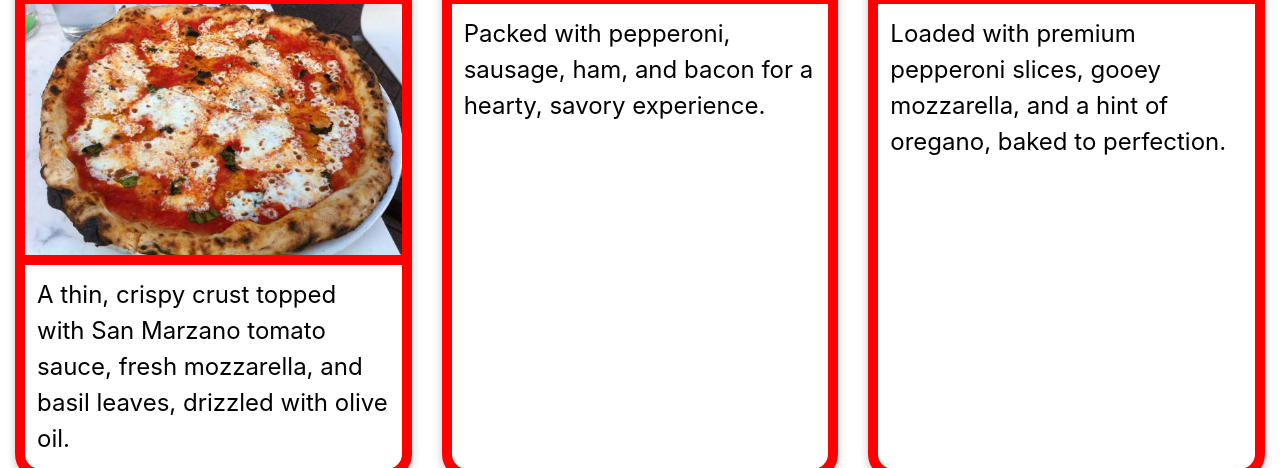
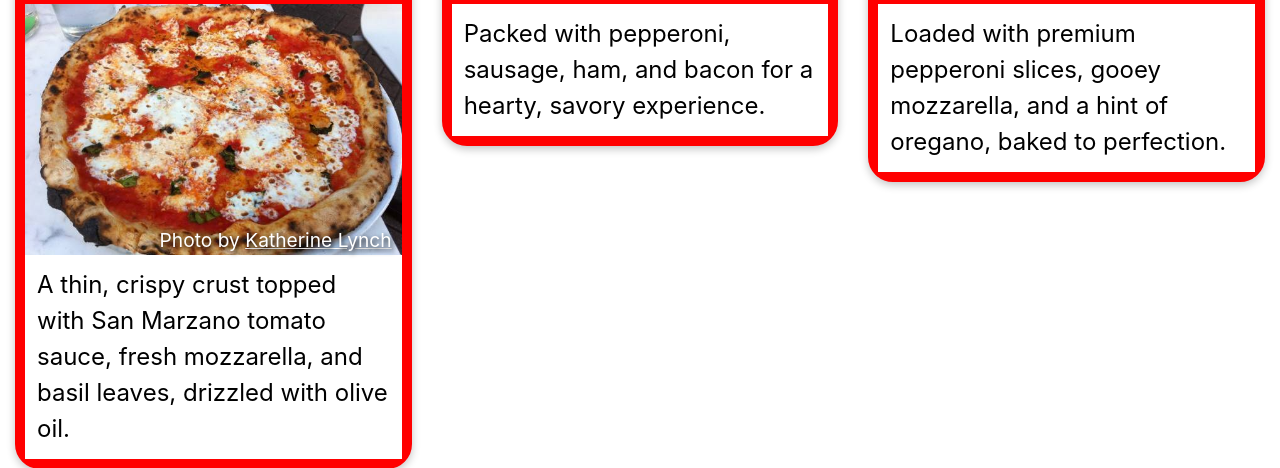
Before and after one commit to scojr/restaurant-page, a website built with webpack: page src/template.html in a window 1280 px wide. Both pictures are taken after a click on the button "Menu". Shown: the part 332-800 px from the top of the page. Built offline with nearby package versions, Linux system fonts and the light colour scheme.

Commit message:
Add function for automatic attribution of assets

```diff
--- a/src/about.js
+++ b/src/about.js
@@ -2,7 +2,7 @@ import { bannerConstructor, cardConstructor } from "./constructors";
 import aboutBanner from "./images/banner-cottonbro.jpg"
 
 export function loadAbout() {
-  bannerConstructor(aboutBanner, "Maksim Goncharenok", "https://www.pexels.com/photo/person-holding-a-pizza-4773769/", "Our Story", "Fresh Ingredients, Family Tradition");
+  bannerConstructor(aboutBanner, "cottonbro studio", "https://www.pexels.com/photo/person-holding-a-pizza-with-cheese-3944312/", "Our Story", "Fresh Ingredients, Family Tradition");
   cardConstructor("Hans Pizzeria", "Welcome to Hans Pizzeria, Manhattan’s slice of heaven! Nestled in the heart of New York City, our pizzeria has been proudly serving the community with authentic, mouthwatering pizza and Italian classics since 2004.");
   cardConstructor("Lorem ipsum dolor", "Lorem ipsum dolor sit amet, est apeirian mandamus in. No per sale pericula necessitatibus, an ferri delectus pri. Labores blandit cum ut, his cu atqui quodsi, atomorum senserit ex mel. Nam quod posse definitionem no, ex vim magna facilis constituto, eu viris blandit evertitur qui. An quis suas vis, error liberavisse usu an.");
 }
--- a/src/constructors.js
+++ b/src/constructors.js
@@ -1,6 +1,6 @@
 import { docElements } from ".";
 
-export function cardConstructor(title, paragraph, img) {
+export function cardConstructor(title, paragraph, img, attributionName, attributionLink) {
   let cardContainer = document.querySelector(".card-container");
 
   if (!cardContainer) {
@@ -24,7 +24,7 @@ export function cardConstructor(title, paragraph, img) {
     imgContainer.setAttribute("alt", title);
     imgContainer.setAttribute("width", 600);
     imgContainer.setAttribute("height", 400);
-    card.append(imgContainer);
+    card.append(addAttribution(attributionName, attributionLink), imgContainer);
   }
 
   card.append(h2, p);
@@ -34,18 +34,22 @@ export function cardConstructor(title, paragraph, img) {
 
 export function bannerConstructor(img, attributionName, attributionLink, text, subtext) {
   const banner = document.createElement("div");
-  const attributionText = document.createElement("span");
-  attributionText.textContent = "Photo by ";
-  const attribution = document.createElement("a");
-  attribution.textContent = attributionName;
-  attribution.setAttribute("href", attributionLink);
-  attributionText.append(attribution);
   banner.classList.add("hero-img")
   banner.style.backgroundImage = `url(${img})`;
   const textContainer = document.createElement("h1");
   textContainer.textContent = text;
   const subtextContainer = document.createElement("p");
   subtextContainer.textContent = subtext;
-  banner.append(textContainer, subtextContainer, attributionText);
+  banner.append(textContainer, subtextContainer, addAttribution(attributionName, attributionLink));
   docElements.content.append(banner);
 }
+
+function addAttribution(name, link) {
+  const creditText = document.createElement("span");
+  creditText.textContent = "Photo by ";
+  const creditLink = document.createElement("a");
+  creditLink.textContent = name;
+  creditLink.setAttribute("href", link);
+  creditText.append(creditLink);
+  return creditText;
+}
--- a/src/menu.js
+++ b/src/menu.js
@@ -6,20 +6,20 @@ import tomatoBanner from "./images/banner-kadher.jpg";
 import { bannerConstructor, cardConstructor } from "./constructors";
 
 const menuEntries = [
-  { name: "Classic Margherita Pizza", description: "A thin, crispy crust topped with San Marzano tomato sauce, fresh mozzarella, and basil leaves, drizzled with olive oil.", img: margherita },
+  { name: "Classic Margherita Pizza", description: "A thin, crispy crust topped with San Marzano tomato sauce, fresh mozzarella, and basil leaves, drizzled with olive oil.", img: margherita, by: "Katherine Lynch", source: "https://flickr.com/photos/floridadine/6474472149/" },
   { name: "Brooklyn Meat Lover's Pie", description: "Packed with pepperoni, sausage, ham, and bacon for a hearty, savory experience." },
   { name: "Pepperoni Supreme", description: "Loaded with premium pepperoni slices, gooey mozzarella, and a hint of oregano, baked to perfection." },
   { name: "Veggie Paradise", description: "A colorful mix of bell peppers, onions, mushrooms, spinach, and olives on a tomato and mozzarella base." },
-  { name: "Spaghetti and Meatballs", description: "Classic spaghetti in a rich marinara sauce, served with hand-rolled meatballs and Parmesan.", img: spaghetti },
+  { name: "Spaghetti and Meatballs", description: "Classic spaghetti in a rich marinara sauce, served with hand-rolled meatballs and Parmesan.", img: spaghetti, by: "James/powerplantop", source: "https://www.flickr.com/photos/40726522@N02/14974952510" },
   { name: "Garlic Knots", description: "Golden-baked dough knots brushed with garlic butter, sprinkled with Parmesan, and served with marinara sauce." },
   { name: "Chicken Parm Hero", description: "Crispy breaded chicken cutlet, marinara sauce, and melted mozzarella in a toasted hero roll." },
   { name: "Fettuccine Alfredo", description: "Smooth, creamy Alfredo sauce tossed with tender fettuccine and finished with fresh parsley." },
-  { name: "New York Cheesecake", description: "Rich, creamy cheesecake with a graham cracker crust, topped with a dollop of whipped cream.", img: cheesecake },
+  { name: "New York Cheesecake", description: "Rich, creamy cheesecake with a graham cracker crust, topped with a dollop of whipped cream.", img: cheesecake, by: "sabotrax", source: "https://flickr.com/photos/sabotrax/485123910/" },
 ];
 
 export function loadMenu() {
   for (const entry of menuEntries) {
-    cardConstructor(entry.name, entry.description, entry.img);
+    cardConstructor(entry.name, entry.description, entry.img, entry.by, entry.source);
   }
   bannerConstructor(tomatoBanner, "Abdul Kadher Akib", "https://www.pexels.com/photo/close-up-photo-of-red-tomatoes-11463629/", "Made Fresh, Made for You.", "From classic favorites to signature creations, our menu has it all.");
 }
--- a/src/styles.css
+++ b/src/styles.css
@@ -86,7 +86,6 @@ header img {
   display: grid;
   grid-template-columns: minmax(12px, 2%) 1fr max-content;
   grid-template-rows: 10% min-content 1fr min-content;
-  text-decoration: none;
   font-size: 0.8rem;
   color: white;
   height: 400px;
@@ -96,7 +95,8 @@ header img {
   box-shadow: rgba(0, 0, 0, 0.24) 0px 3px 8px, rgba(0, 0, 0, 0.24) 0px -3px 8px;
 }
 
-.hero-img a {
+.hero-img a,
+.img-card a {
   color: white;
 }
 
@@ -153,20 +153,21 @@ button:hover {
 }
 
 .card {
-  display: flex;
-  flex-direction: column;
+  display: grid;
+  grid-template-rows: repeat(3, min-content);
   box-shadow: rgba(0, 0, 0, 0.24) 0px 3px 8px;
   color: black;
-  background-color: #ffffff;
+  background-color: #ff0000;
   font-size: 1.2rem;
   margin: 30px 15px;
   border: 10px solid red;
   border-radius: 25px;
-  height: auto;
+  height: min-content;
   flex: 1 1 30%;
 }
 
 .card h2 {
+  grid-row: 1 / 2;
   color: white;
   background-color: #ff0000;
   font-weight: 600;
@@ -174,16 +175,28 @@ button:hover {
   padding-left: 12px;
 }
 
+.card img {
+  object-fit: contain;
+  height: min-content;
+  grid-row: 2 / 3;
+  grid-column: 1 / 2;
+}
+
+.card span {
+  z-index: 1;
+  grid-row: 2 / 3;
+  grid-column: 1 / 2;
+  align-self: end;
+  justify-self: end;
+  color: white;
+  font-size: 0.8em;
+  margin-right: 10px;
+  text-shadow: black 2px 2px 5px;
+}
+
 .card p {
+  grid-row: 3 / 4;
   padding: 12px;
   order: 2;
+  background-color: #ffffff;
 }
-
-.card img {
-  box-sizing: content-box;
-  height: 300;
-  width: 200;
-  flex-basis: 0;
-  order: 1;
-  border-bottom: 10px solid red;
-}
```
